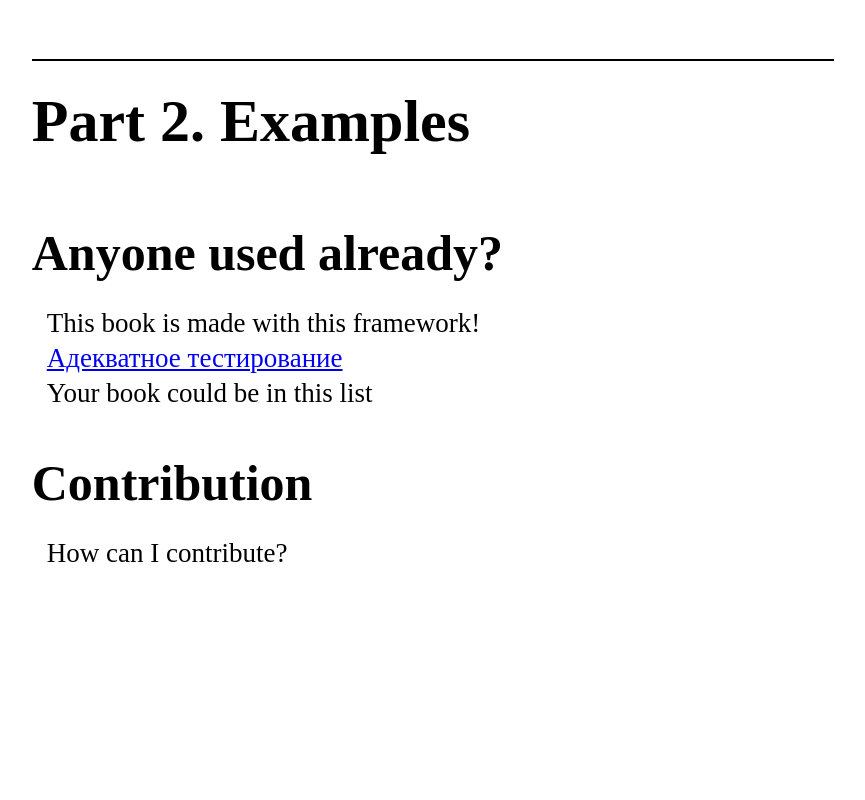
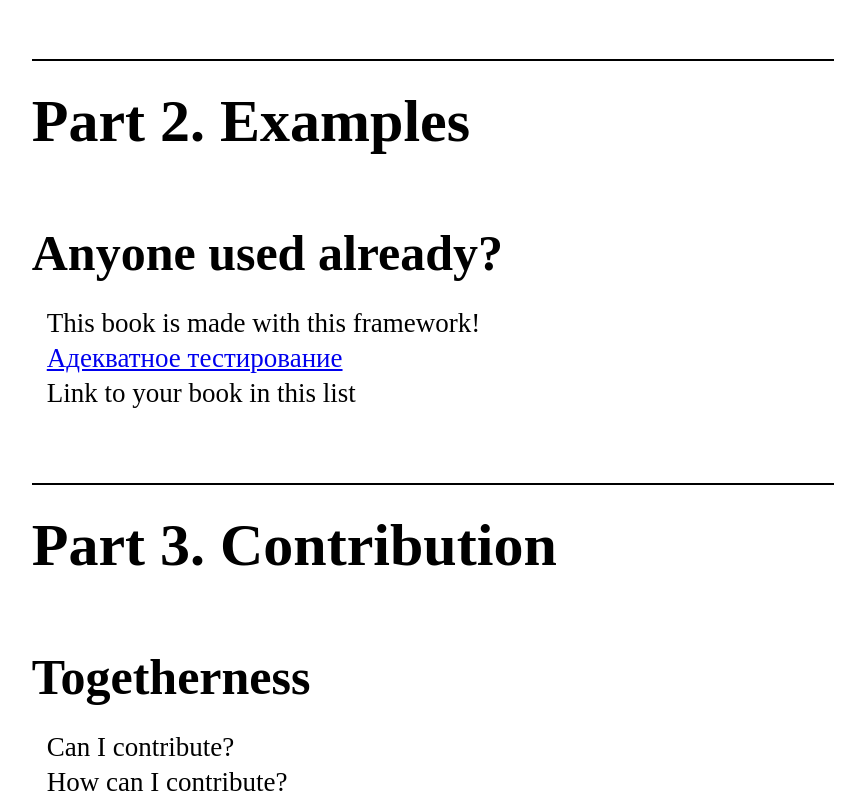
Before and after one commit to Matecs/book, a plain HTML site: page index.html in a window 1280 px wide. Shown: the part 1761-2561 px from the top of the page, without its empty margins (396-1261 px from the left). Before the commit the page ends 2332 px from the top, so only its background shows below. Drawn offline with Linux system fonts and the light colour scheme; a web font is replaced by a local one.

Commit message:
changed contribution part of toc

```diff
--- a/index.html
+++ b/index.html
@@ -50,11 +50,13 @@
         <ul class="toc">
             <li class="toc">This book is made with this framework!</li>
             <li class="toc"><a href="https://alexeyhimself.github.io/qabook/">Адекватное тестирование</a></li>
-            <li class="toc">Your book could be in this list</li>
+            <li class="toc">Link to your book in this list</li>
         </ul>
 
-        <h3 class="toc">Contribution</h3>
+        <h2 class="toc">Part 3. Contribution</h2>
+        <h3 class="toc">Togetherness</h3>
         <ul class="toc">
+            <li class="toc">Can I contribute?</li>
             <li class="toc">How can I contribute?</li>
         </ul>
       </div>
```
